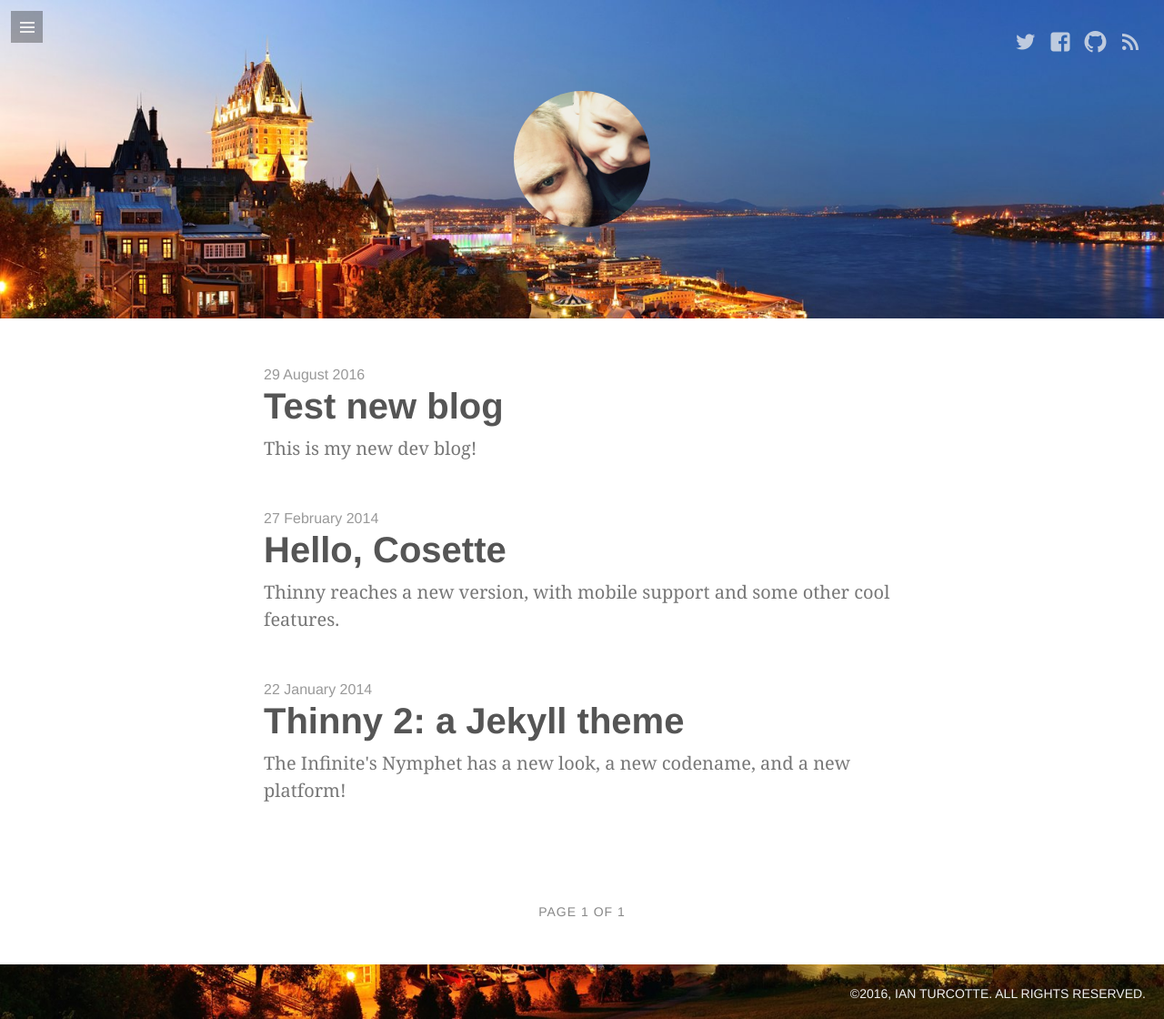
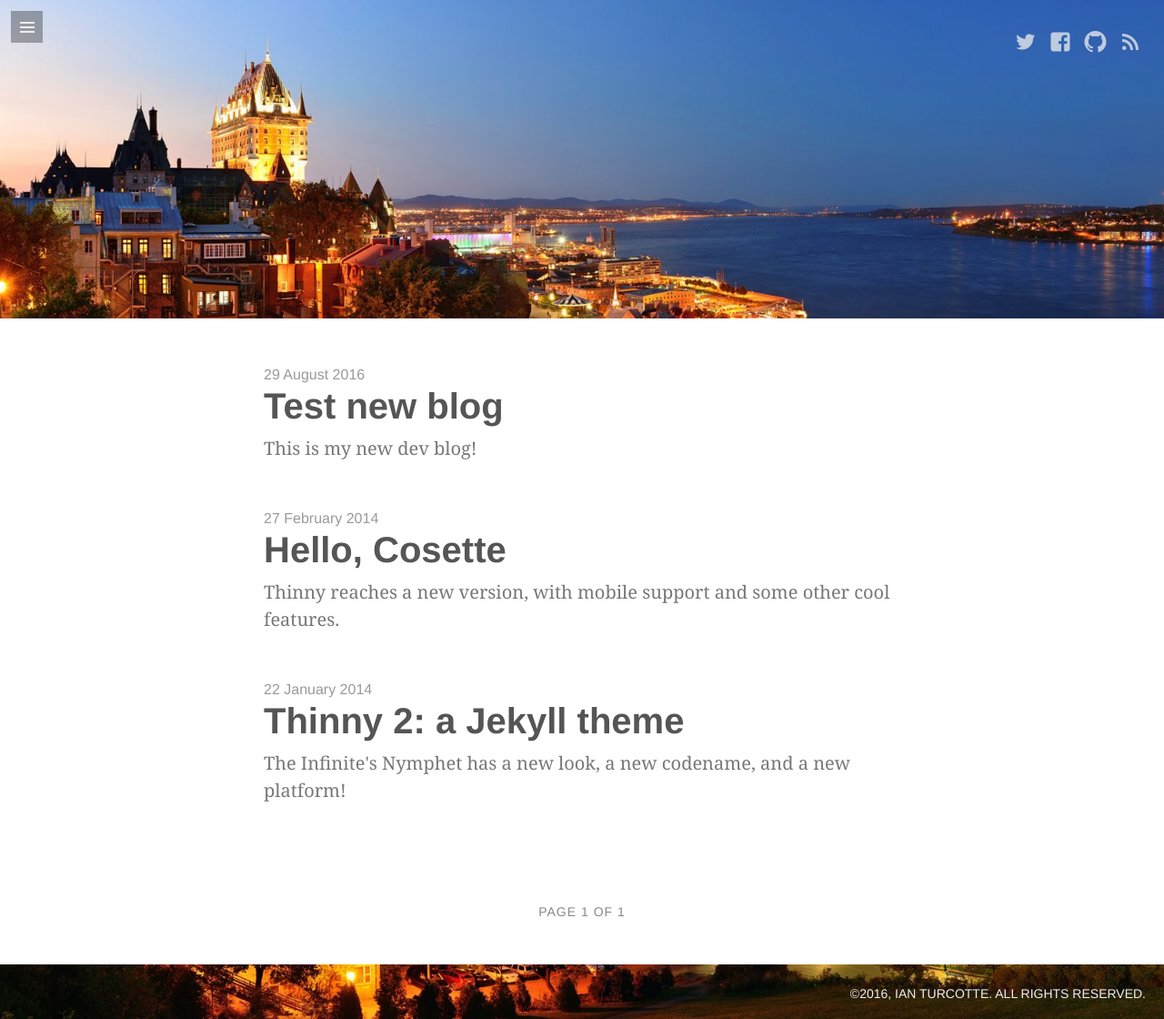
Before and after one commit to ianturcotte/ianturcotte.github.io, a Jekyll site: the page built from index.html, in a window 1280 px wide. Shown: the whole page at 91% size. Built offline with Jekyll 4.4.1, drawn with Linux system fonts in a browser that asks for light colours; some web fonts are replaced; the list of posts is cut into pages by our own code.

Commit message:
Update index.html

```diff
--- a/index.html
+++ b/index.html
@@ -5,9 +5,6 @@ title: Home
 
 <header class="clean" style="height: 350px; background-image: url({{ site.cover }}); {% if site.parallax != true %}background-attachment: scroll;{% endif %}" data-stellar-background-ratio="0.5" data-stellar-horizontal-offset="50">
 	{% include top.html %}
-	<a href="{{ site.url }}{{ site.baseurl }}">
-		<div id="home-title" class="site-icon-home" style="background-image: url({{ site.icon }});" data-stellar-ratio="0.5"></div>
-	</a>
 </header>
 <div id="middle">
 <div id="post-list">
```
